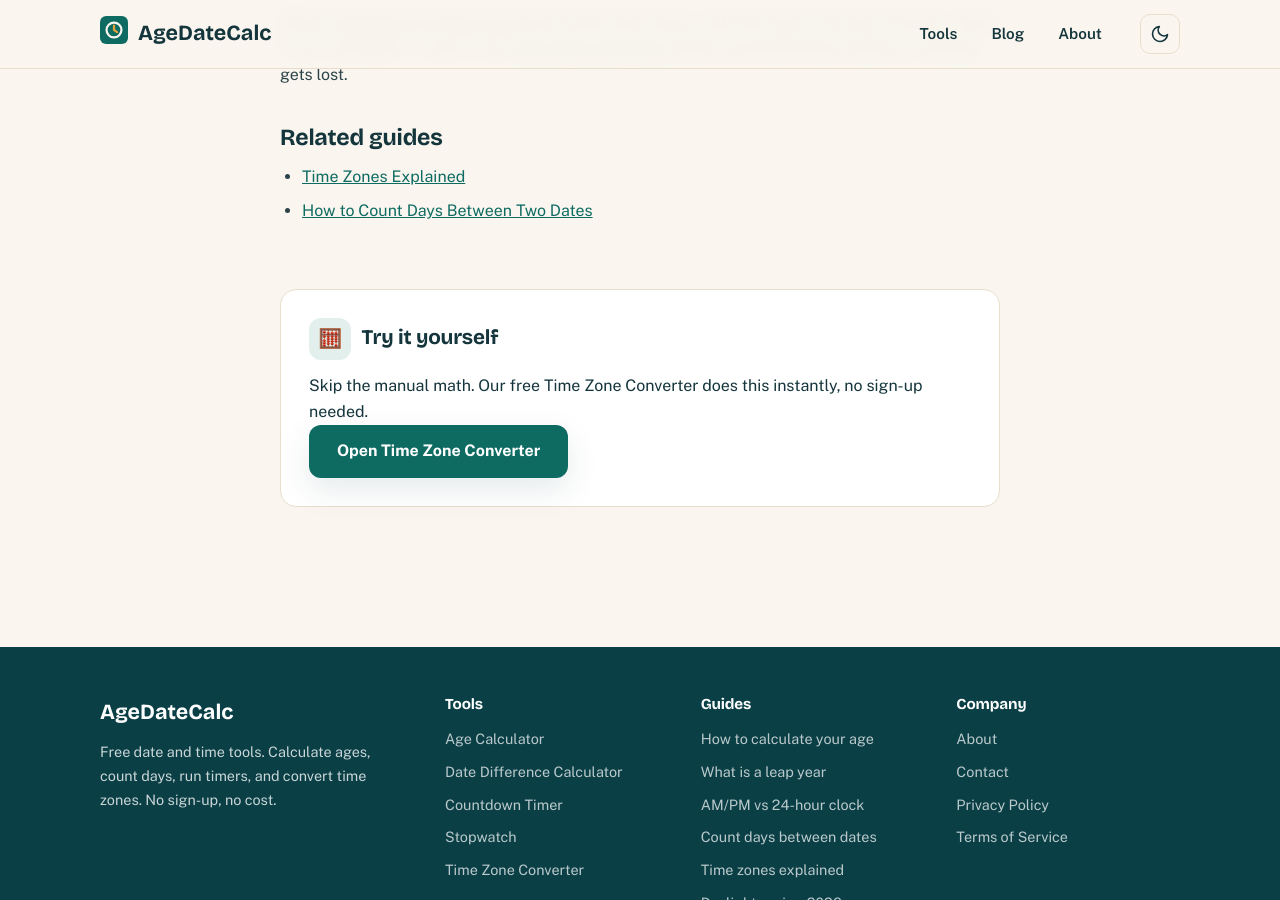
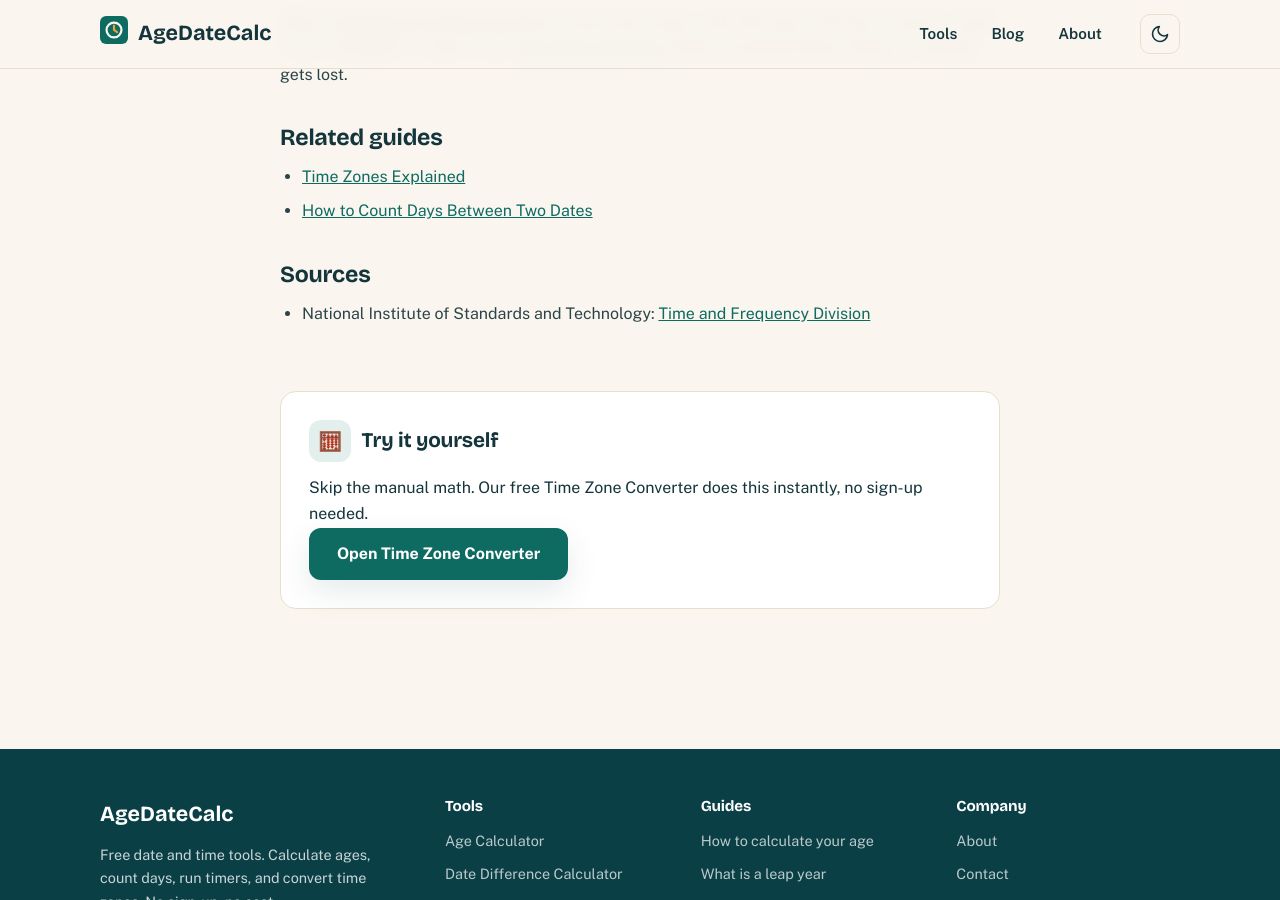
Before and after one commit to zaidmeo09-dhangal/agedatecalc, a Jekyll site: the page built from _posts/2026-10-22-am-pm-vs-24-hour-clock.md, in a window 1280 px wide and 900 px high, scrolled down 2912 px. Built offline with Jekyll 4.4.1, drawn with Linux system fonts in a browser that asks for light colours.

Commit message:
2026 SEO upgrade: Organization+Article+Breadcrumb schema, about page owner identity, post authority sources, meta fix

```diff
--- a/_posts/2026-10-22-am-pm-vs-24-hour-clock.md
+++ b/_posts/2026-10-22-am-pm-vs-24-hour-clock.md
@@ -92,4 +92,8 @@
 - [Time Zones Explained]({{ '/time-zones-explained/' | relative_url }})
 - [How to Count Days Between Two Dates]({{ '/how-to-count-days-between-dates/' | relative_url }})
 
+## Sources
+
+- National Institute of Standards and Technology: [Time and Frequency Division](https://www.nist.gov/pml/time-and-frequency-division)
+
 </div>
```
